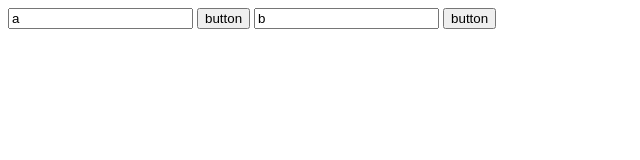
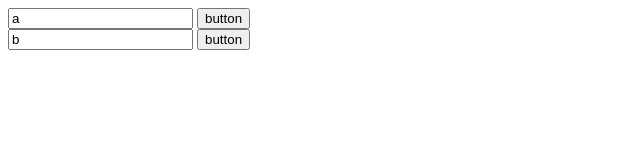
Before and after one commit to ttttt07/do, a plain HTML site: page index.html in a window 1280 px wide. Shown: the whole page, without its empty margins (0-640 px from the left). Drawn offline with Linux system fonts and the light colour scheme.

Commit message:
Update index.html

```diff
--- a/index.html
+++ b/index.html
@@ -7,15 +7,18 @@
     <title>Document</title>
 </head>
 <body>
+    <form>
     <label for="">
         <input type="text" value="a" class="inp1">
     </label>
     <button class="btn1">button</button>
-
+     </form>
+     <form>
     <label for="">
         <input type="text" value="b" class="inp2">
     </label>
     <button class="btn2">button</button>
+          </form>
     <script src="./js/index.js"></script>
 </body>
 </html>
```
